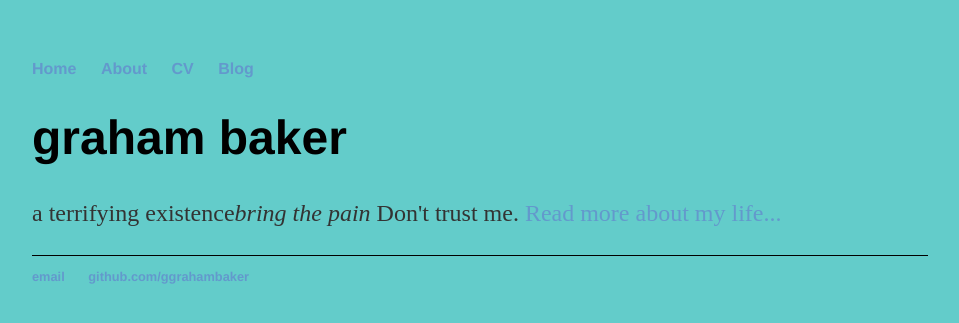
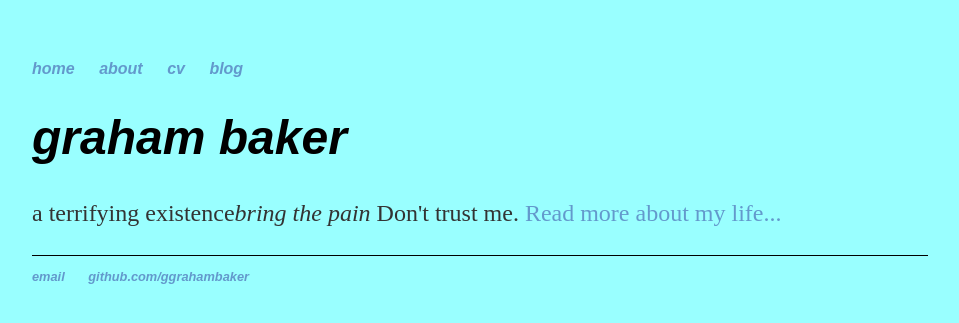
Before and after one commit to ggrahambaker/ggrahambaker.github.io, a Jekyll site: the page built from index.html, in a window 1280 px wide. Shown: the top 323 px of the page, without its empty margins (160-1119 px from the left). Built offline with Jekyll 4.4.1, drawn with Linux system fonts in a browser that asks for light colours; some web fonts are replaced.

Commit message:
more font

```diff
--- a/_layouts/default.html
+++ b/_layouts/default.html
@@ -2,18 +2,16 @@
 	<html>
 		<head>
 			<title>{{ page.title }}</title>
-			<!-- font -->
-			<link href="https://fonts.googleapis.com/css?family=Sumana" rel="stylesheet">
 			<!-- link to main stylesheet -->
 			<link rel="stylesheet" type="text/css" href="/css/main.css">
 		</head>
 		<body>
 			<nav>
 	    		<ul>
-	        		<li><a href="/">Home</a></li>
-		        	<li><a href="/about">About</a></li>
-	        		<li><a href="/cv">CV</a></li>
-	        		<li><a href="/blog">Blog</a></li>
+	        		<li><a href="/">home</a></li>
+		        	<li><a href="/about">about</a></li>
+	        		<li><a href="/cv">cv</a></li>
+	        		<li><a href="/blog">blog</a></li>
 	    		</ul>
 			</nav>
 			<div class="container">
--- a/css/main.css
+++ b/css/main.css
@@ -2,13 +2,14 @@
 body {
     margin: 60px auto;
     width: 70%;
-    background-color: #63ccca;
+    background-color: #99ffff;
 }
 nav ul, footer ul {
-    font-family:'Sumana', 'Helvetica', 'Arial', 'Sans-Serif';
+    font-family: 'Arial', 'Sans-Serif';
     padding: 0px;
     list-style: none;
     font-weight: bold;
+    font-style: italic;
 }
 nav ul li, footer ul li {
     display: inline;
@@ -23,7 +24,9 @@ a:hover {
 }
 h1 {
     font-size: 3em;
-    font-family:'Sumana', 'Helvetica', 'Arial', 'Sans-Serif';
+    font-family: 'Arial', 'Sans-Serif';
+    font-weight: bold;
+    font-style: italic;
 }
 p {
     font-size: 1.5em;
```
